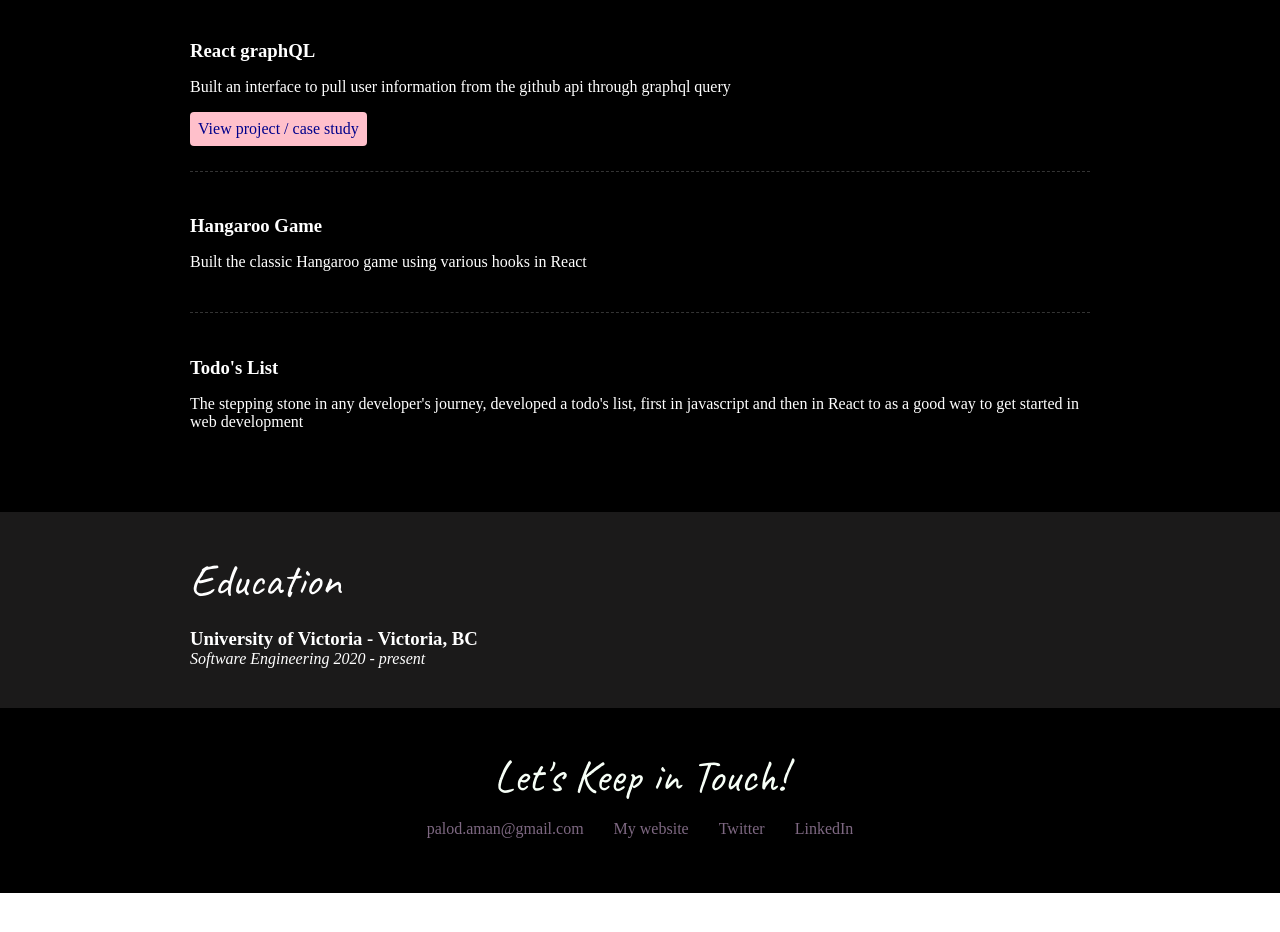
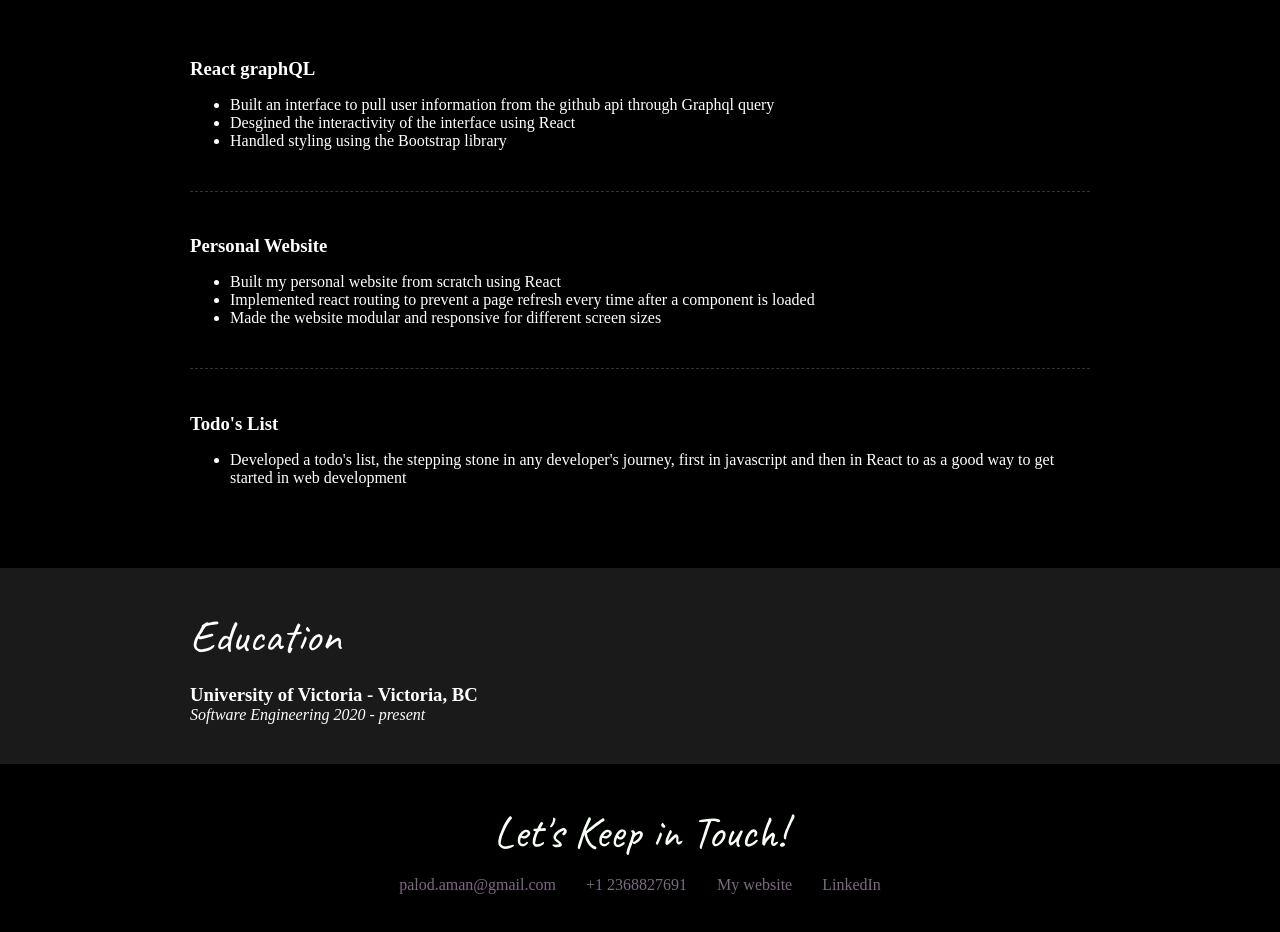
Before and after one commit to palodaman/personal-website, a React (Create React App) app: page /resume in a window 1280 px wide. Shown: the part 1270-2202 px from the top of the page. Before the commit the page ends 2163 px from the top, so only its background shows below. Built offline with nearby package versions, Linux system fonts and the light colour scheme.

Commit message:
finalized the content of resume

```diff
--- a/src/Navbar.js
+++ b/src/Navbar.js
@@ -31,7 +31,7 @@ export default function Navbar(){
             </li>
             </Tooltip>
             <li className="linkedin svg" >
-                <a target="_blank" href="https://linkedin.com/AmanPalod" >   <i className="fa-brands fa-linkedin fa-xl"></i> </a>
+                <a target="_blank" href="https://www.linkedin.com/in/aman-palod-3a09911b4/" >   <i className="fa-brands fa-linkedin fa-xl"></i> </a>
             </li>
 
             </ul>
--- a/src/pages/Home.js
+++ b/src/pages/Home.js
@@ -17,9 +17,7 @@ export default function Home(){
              Hi! I am a third year software engineering student at the University of Victoria. This portfolio website, built from scratch, is the very testament of my fascination and fervour for web development.
           </p>
           <p>Whenever I am not programming, I am usually reading, jamming with my ukulele, lost online in the depths of technical documentation and tech conferences, or spending some recreational time in the nature. Special mention to restocking the costly groceries (plight of an international student).</p>
-
-            <p>While I am an ardent fan of technology, and would love to delve deeper into developing futuristic platforms, I am also concerned with the down sides of the social media that it has in manipulating the human behavior and polarizing the people in the society. Part of the reason why I tend to stay away from most of the social media applications. They are a time sink and also handle your data in unethical and monetize the same in a borderline creepy manner. Also, social media is a cesspool these days, and I can totally do without that. </p>
-
+            <p>My learning curve so far has been exponential and I expect it to remain the same with the ever evolving technologies. In the past one year, I have had so many moments of clarities about behind-the-scenes-work of the web, that I have used for a good part of the last decade. However, I am aware that there's a long road ahead for me and I am excited about the journey of immense learning and growth.</p>
             <p>If you want to collobarate, or chat, feel free to reach out to me.</p>
         </div>
 
--- a/src/pages/Projects.js
+++ b/src/pages/Projects.js
@@ -35,9 +35,9 @@ export default function Projects(){
                 </div>
 
                 <div className="intro-to-proj">
-                    <p>I am a budding Software Engineer and therefore most of my projects pertain to web development. I like to get to exposure to varioustinker with my projects and implement them again using different libraries and frameworks. </p>
-                    <p>Recently I got exposed to the utility of APIs in our everyday apps and I was blown away with the idea. I think it's a really cool way to build reactive apps with the magic of APIs and I have tried to incorporate the same in my latest project.</p>
-                    <p> I am looking forward to work more with graphQL APIs and the MERN stack</p>
+                    <p>I like to get hands-on experience on various technology stacks through building my projects, which mostly pertain to web development. </p>
+                    <p>Through my recent projects, I have acquired a decent understanding of HTML, CSS, JS, React, and GraphQL APIs. Also, I think APIs are really cool. APIs make collaboration across cross platforms way simpler and I was blown away by that.</p>
+                    <p> My next goal is to get into full stack development and beyond, something I am very excited about. I would also like to explore machine learning and neural networks.</p>
                 </div>
             </section>
 
@@ -52,10 +52,10 @@ export default function Projects(){
                         <h3 className="proj-name"> React Graph QL query</h3>
                     </div>
                     <ul>
-                        <li> This project was an attempt at using and learning the graph QL Api  and React</li>
-                        <li> GraphQL gives you a clean way to query complex server data efficiently from GitHub API using GraphiQL</li>
+                        <li> Desgined a clean way to to query complex github user server data efficiently from GitHub API using GraphiQL</li>
                              {/* Making use of the github API, the interface allows you to pull information of github users such as their repositories and whatever else </li> */}
-                        <li> Some of the styling was handled using the powerful Bootstrap library</li>
+                        <li> Impletmented the functionality/state of the interface using React</li>
+                        <li> Handled the styling using the powerful Bootstrap library</li>
                     </ul>
                     </Item>
                 </Grid>
@@ -63,12 +63,11 @@ export default function Projects(){
                 <Grid item xs={6} className="proj-item" alignItems="left">
                     <Item>
                     <div className="proj-div">
-                        <h3 className="proj-name"> React's Hangaroo game</h3>
+                        <h3 className="proj-name"> Hangman game in React</h3>
                     </div>
                     <ul>
-                        <li> This project was an attempt at using and learning the graph QL Api  </li>
-                        <li> Making use of the github API, the interface allows you to pull information of github users such as their repositories and whatever else </li>
-                        <li> Some of the styling was handled using the powerful Bootstrap library</li>
+                        <li> Chose this project as it was the perfect beginner React project since it was easy enough logic-wise, but still includeed many complicated problems to solve</li>
+                        <li> Involed handling the state of the interface</li>
                     </ul>
                     </Item>
 
@@ -77,13 +76,12 @@ export default function Projects(){
                 <Grid item xs={6} className="proj-item">
                   <Item>
                   <div className="proj-div">
-                        <h3 className="proj-name"> React's Hangaroo game</h3>
+                        <h3 className="proj-name"> Snake Game using Turtle Graphics</h3>
                     </div>
                     <ul>
-                        <li> This project was an attempt at using and learning the graph QL Api  </li>
-                        <li> Making use of the github API, the interface allows you to pull information of github users such as their repositories and whatever else </li>
-                        <li> Some of the styling was handled using the powerful Bootstrap library</li>
-                    </ul>
+                <li>Used the turtle graphics library of Python to build the classic snake game</li>
+                <li>Devised the game loop such that the game could reset after getting over </li>
+                </ul>
                   </Item>
                 </Grid>
 
@@ -93,8 +91,8 @@ export default function Projects(){
                         <h3 className="proj-name"> Autonomous Sanitizing Robot</h3>
                     </div>
                     <ul>
-                        <li>Designed and coded a self autonomous robot in engineering design class which move based on its sensing of white and black squares on a 15 by 15 sheet.  </li>
-                        <li>Brainstormed the running algorithm for two axes with two team members resulting in a nice team building activity </li>
+                        <li>Designed a self autonomous robot using TinkerCAD, in my Engineering Design class, which could move based on its sensing of white and black squares on a 15 by 15 sheet  </li>
+                        <li>Developed the algorithm to allow the robot to run on two axes, with two team members resulting in a nice team building activity overall </li>
 
                     </ul>
                     </Item>
--- a/src/pages/Resume.js
+++ b/src/pages/Resume.js
@@ -36,7 +36,7 @@ export default function Resume(){
                 {/* <!-- <p>Optional list:</p> --> */}
                 <ul>
                   <li>Creating and maintaining Power BI dashboards and reports for the analysis of data for parts with different PIDs</li>
-                  <li>Testing of boat parts returned under warranty to defined if a credit could processed back to the customer</li>
+                  <li>Testing of boat parts, returned under warranty, and finding potential bugs in the firmware to ascertain if a credit could processed back to the customer</li>
                   <li>Implementing multiple featuers in MS Access Waranty forms using Visual Basic Language</li>
                 </ul>
 
@@ -76,7 +76,7 @@ export default function Resume(){
   {/* <!-- <p>Job summary goes here. Add as many paragraphs as you need.</p> --> */}
   {/* <!-- <p>Optional list:</p> --> */}
   <ul>
-    <li>Graded assignments and papers of over 150 students in the course</li>
+    <li>Graded assignments and papers of over 150 students in the Engineering Economics course</li>
     <li>Researched and prepared pre-lecture readings for the students</li>
     <li>Reinforced the material presented by the teacher with students one-on-one and solved doubts</li>
   </ul>
@@ -90,25 +90,37 @@ export default function Resume(){
       <section className="projects">
         <div className="content-wrap divider">
             <h2>Featured Projects</h2>
-            <p>View selected projects below. More information can be found at <a href="#" target="_blank">amanpalod.com</a>.</p>
+            <p>View selected projects below. More information can be found at <a style={{color:'rebeccapurple/projects'}} href="aman-palod.netlify.app" target="_blank">amanpalod.com</a>.</p>
              {/* <!-- _blank attr opens the link in a new tab. href = #some_id redirects the click to an element on the page with that id --> */}
              {/* <!-- Copy the whole <section> block to add more projects. --> */}
             <section className="project-item">
               <h3>React graphQL</h3>
               {/* <!-- everything follwong the floating image would be to the left of it--> */}
-              <p>Built an interface to pull user information from the github api through graphql query</p>
-              <a href="#footer" className="btn">View project / case study</a>
+              <ul>
+              <li>Built an interface to pull user information from the github api through Graphql query</li>
+              <li> Desgined the interactivity of the interface using React</li>
+              <li> Handled styling using the Bootstrap library</li>
+              </ul>
+
             </section>
 
             <section className="project-item">
-              <h3>Hangaroo Game</h3>
-              <p>Built the classic Hangaroo game using various hooks in React </p>
-              <p></p>
+              <h3>Personal Website</h3>
+              <ul>
+              <li>Built my personal website from scratch using React </li>
+              <li> Implemented react routing to prevent a page refresh every time after a component is loaded </li>
+              <li> Made the website modular and responsive for different screen sizes</li>
+
+              </ul>
+
               </section>
 
             <section className="project-item">
               <h3>Todo's List</h3>
-              <p>The stepping stone in any developer's journey, developed a todo's list, first in javascript and then in React to as a good way to get started in web development </p>
+              <ul>
+              <li>Developed a todo's list, the stepping stone in any developer's journey, first in javascript and then in React to as a good way to get started in web development </li>
+
+              </ul>
             </section>
 
 
@@ -144,9 +156,10 @@ export default function Resume(){
             {/* <!-- Social media and contact links. Add or remove any networks. --> */}
             <ul className="flex-container">
               <li><a href="mailto:palod.aman@gmail.com">palod.aman@gmail.com</a></li>
+              <li><a> +1 2368827691</a></li>
               <li><a href="http://localhost:3000" target="_blank">My website</a></li>
-              <li><a href="#" target="_blank">Twitter</a></li>
-              <li><a href="#" target="_blank">LinkedIn</a></li>
+
+              <li><a href="https://www.linkedin.com/in/aman-palod-3a09911b4/" target="_blank">LinkedIn</a></li>
             {/* <!-- A hash - `#` within a hyperlink specifies an HTML element id to which the window should be scrolled. */}
             {/* code guide is a good guide for css about rules and conventions for writing sustainable code --> */}
             {/* <!-- target attr is used to decide where the website will open (whether in same tab or a new tab) target="_blank" = new tab --> */}
```
